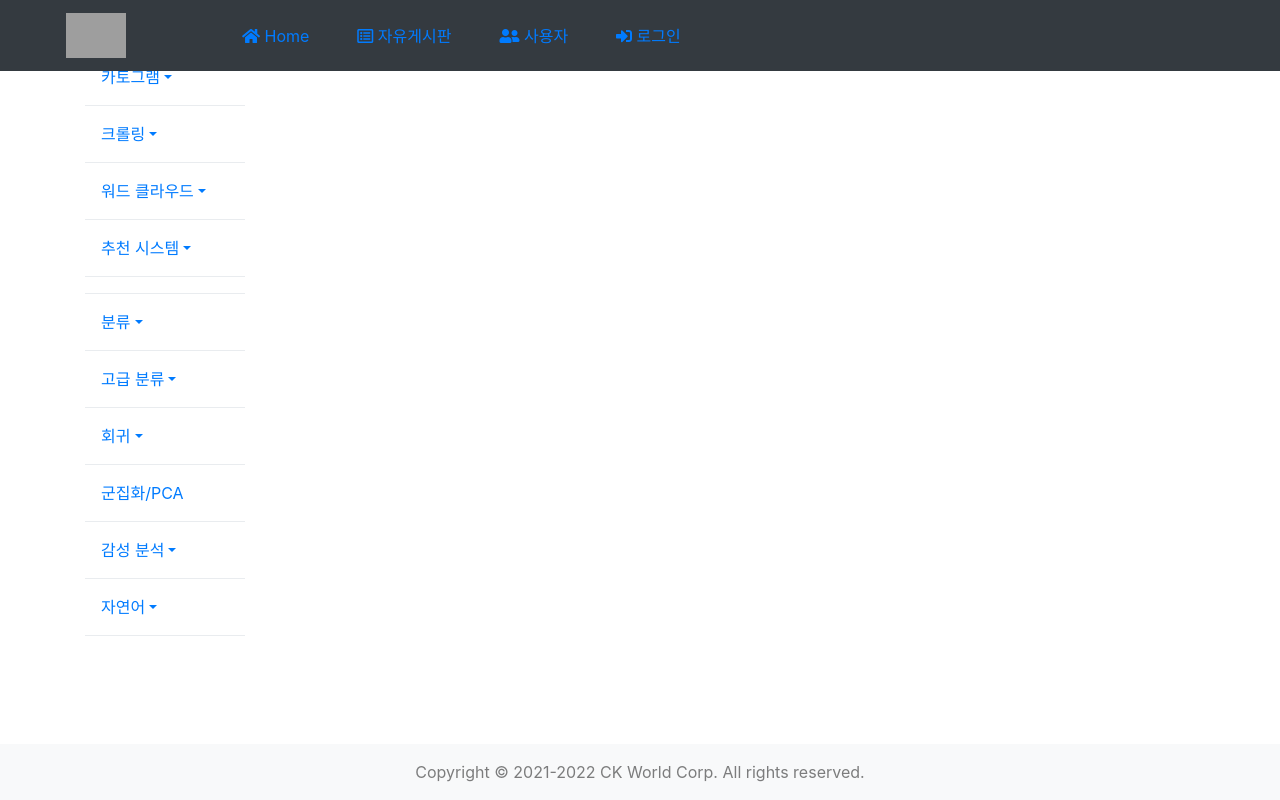
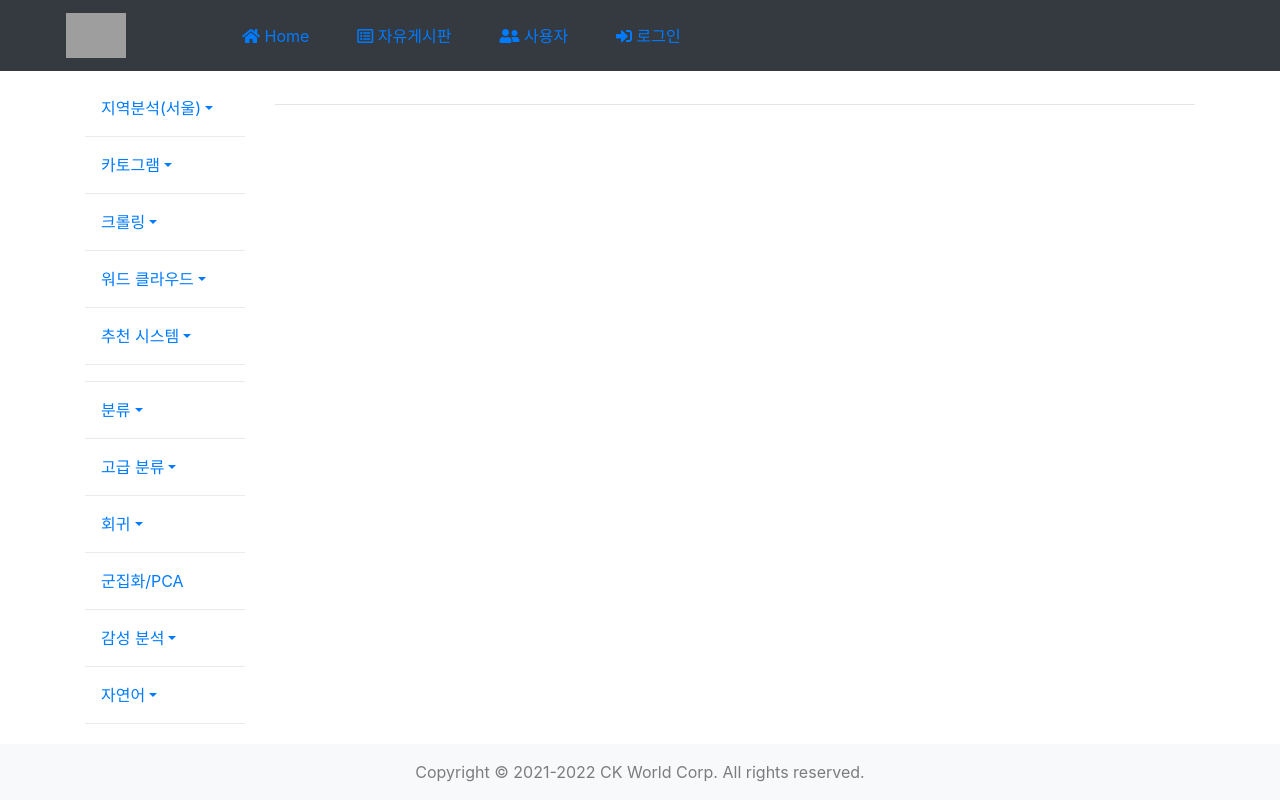
Before and after one commit to ckiekim/Amazon_EC2_Flask_Web, a Python web app: template templates/base.html in a window 1280 px wide. Run offline with Jinja, Linux system fonts and the light colour scheme; the template is opened without the code that fills it, so the values that code supplies are empty; grey boxes are pictures that could not be loaded.

Commit message:
margin-top 수정

```diff
--- a/templates/base.html
+++ b/templates/base.html
@@ -78,7 +78,7 @@
     </nav>
 
     <div class="container">
-        <div class="row mb-5" style="margin-top:88;">
+        <div class="row mb-5" style="margin-top:88px;">
             <div class="col-2">
                 <ul class="nav flex-column nav-pills">
                     <li class="nav-item dropdown">
```
